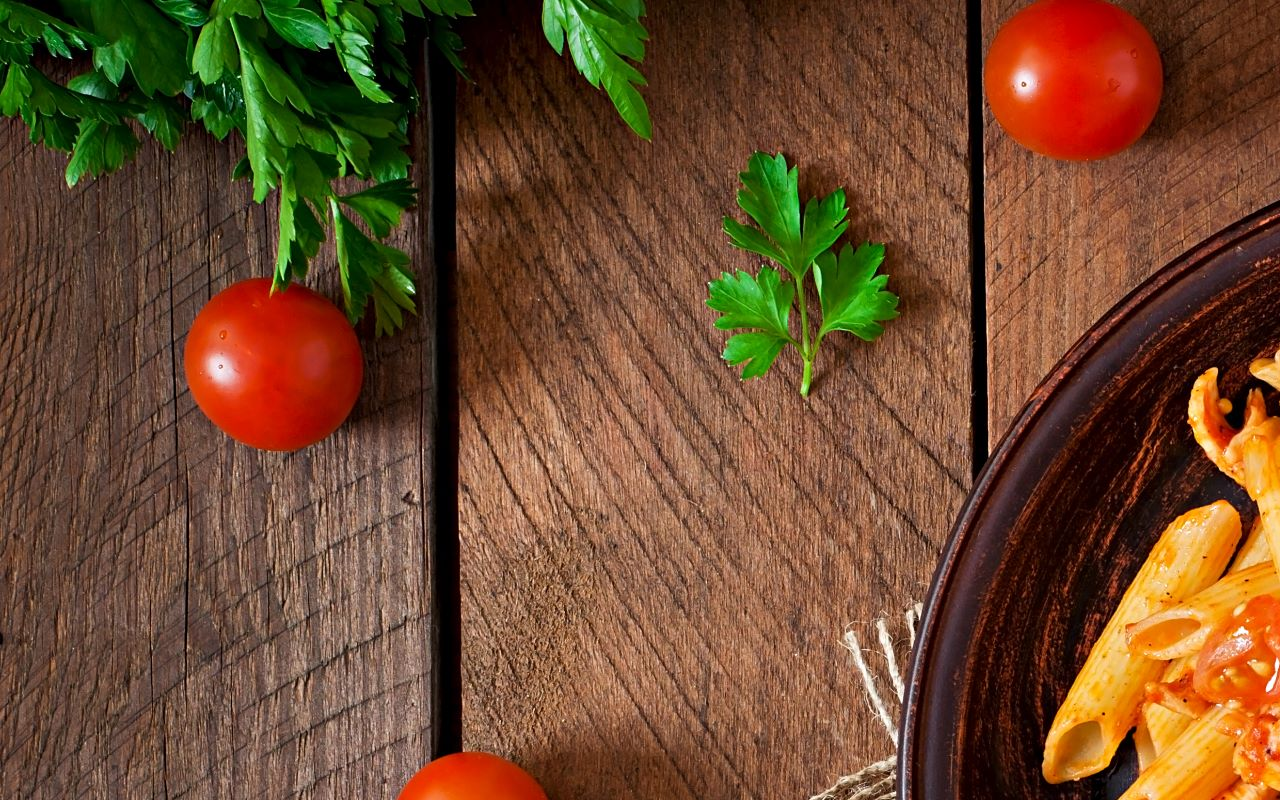
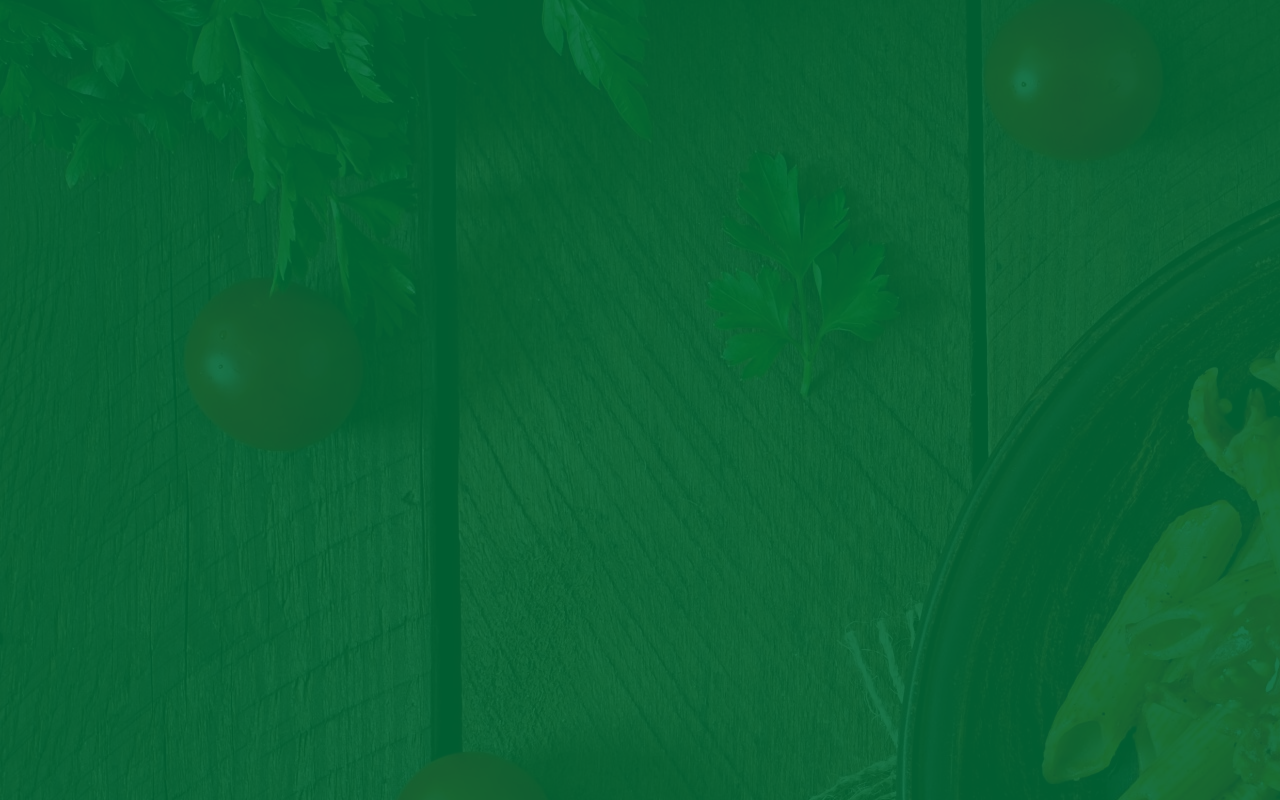
Before and after one commit to fichtnerma/Tastyplan, a Next.js app in the folder frontend/: page / in a window 1280 px wide. Built offline with nearby package versions, Linux system fonts and the light colour scheme.

Commit message:
background image for all screens

```diff
--- a/frontend/src/pages/_app.tsx
+++ b/frontend/src/pages/_app.tsx
@@ -1,12 +1,15 @@
 import Layout from '@components/Layout/Layout';
 import '@styles/globals.scss';
 import type { AppProps } from 'next/app';
+import styles from '../styles/App.module.scss';
 
 export default function App({ Component, pageProps }: AppProps) {
     return (
         <Layout>
-            <div className='bg-[url("../../public/startBackground.jpg")]'>
-                <Component {...pageProps} />
+            <div className={styles.background}>
+                <div className={styles.greenShadow}>
+                    <Component {...pageProps} />
+                </div>
             </div>
         </Layout>
     );
--- /dev/null
+++ b/frontend/src/styles/App.module.scss
@@ -0,0 +1,12 @@
+.background {
+    height: 100vh;
+    width: 100vw;
+    background-image: url('../../public/startBackground.jpg');
+}
+.greenShadow {
+    height: 100vh;
+    width: 100vw;
+    background-color: var(--green-dark);
+    opacity: 0.9;
+    position: fixed;
+}
```
Also changed, not shown: frontend/src/styles/StartPage.module.scss (+0 -8 lines).
